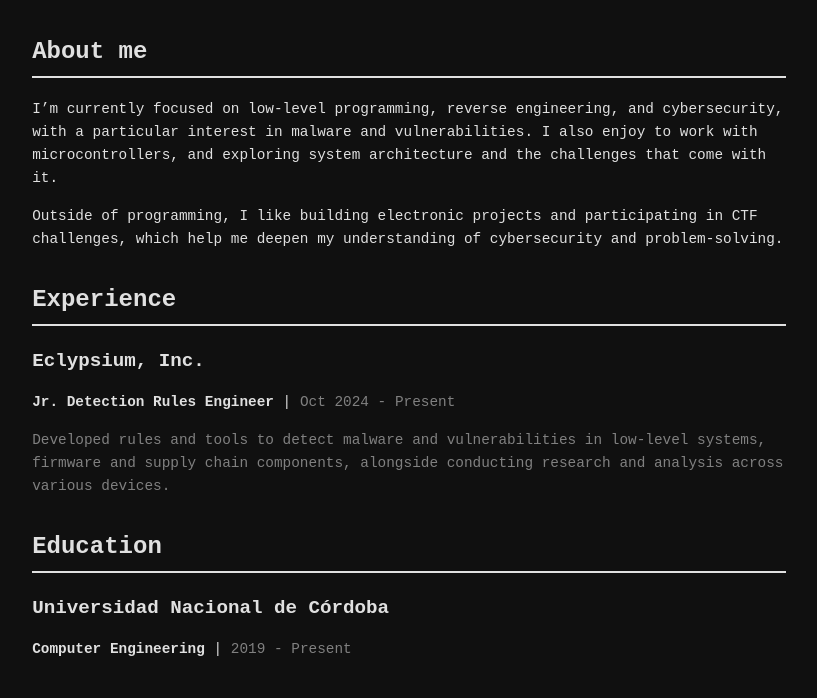
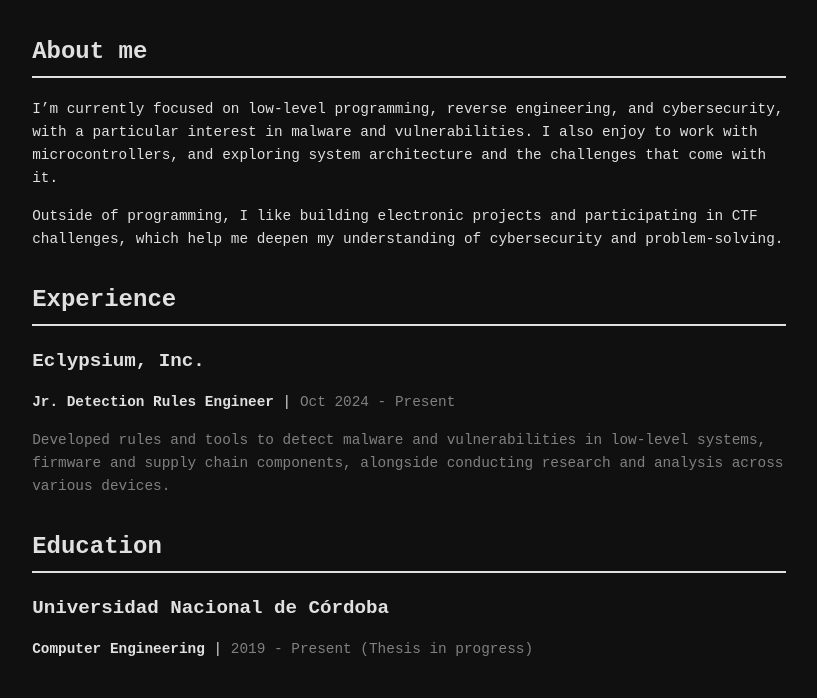
Before and after one commit to manugcr/resume, a plain HTML site: page index.html in a window 1280 px wide. Shown: the part 248-946 px from the top of the page, without its empty margins (231-1048 px from the left). Drawn offline with Linux system fonts and the light colour scheme.

Commit message:
Updated thesis status

```diff
--- a/index.html
+++ b/index.html
@@ -60,7 +60,7 @@
             <h2>Education</h2>
             <div class="education-entry">
                 <h3><b>Universidad Nacional de Córdoba</b></h3>
-                <p><b>Computer Engineering</b> | <span class="education-dates">2019 - Present</span></p>
+                <p><b>Computer Engineering</b> | <span class="education-dates">2019 - Present (Thesis in progress)</span></p>
             </div>
         </section>
 
```
